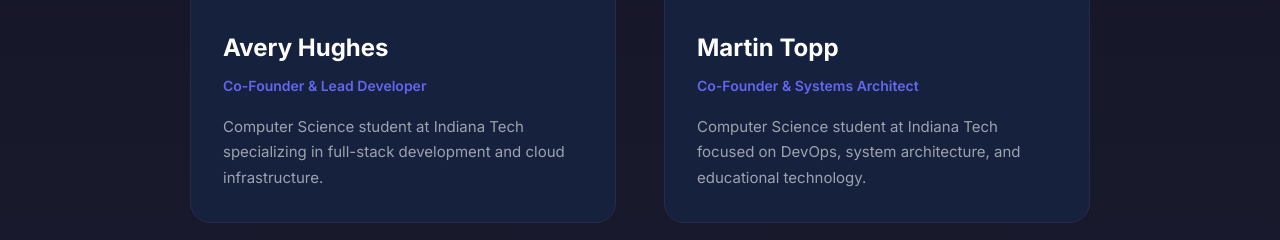
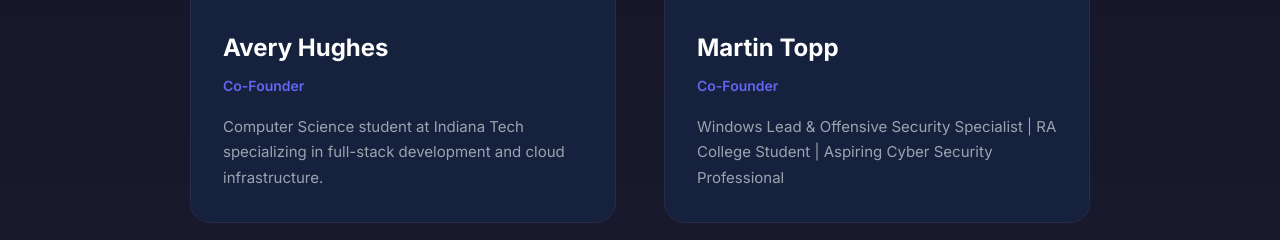
Before and after one commit to ClassCloud-LearnAnywhere/ClassCloudWebsite, a plain HTML site: page index.html in a window 1280 px wide. Shown: the part 4436-4676 px from the top of the page. Drawn offline with Linux system fonts and the light colour scheme.

Commit message:
Update team member info and GitHub links
Updated GitHub profile links for Avery Hughes and Martin Topp. Modified their roles to 'Co-Founder' and revised Martin Topp's bio to reflect current responsibilities and interests.

```diff
--- a/index.html
+++ b/index.html
@@ -354,7 +354,7 @@
                                     <path fill-rule="evenodd" d="M.458 10C1.732 5.943 5.522 3 10 3s8.268 2.943 9.542 7c-1.274 4.057-5.064 7-9.542 7S1.732 14.057.458 10zM14 10a4 4 0 11-8 0 4 4 0 018 0z" clip-rule="evenodd"/>
                                 </svg>
                             </a>
-                            <a href="https://github.com/averyhughesindy" target="_blank" title="GitHub">
+                            <a href="https://github.com/avocado-avery" target="_blank" title="GitHub">
                                 <svg width="20" height="20" fill="currentColor" viewBox="0 0 24 24">
                                     <path d="M12 0c-6.626 0-12 5.373-12 12 0 5.302 3.438 9.8 8.207 11.387.599.111.793-.261.793-.577v-2.234c-3.338.726-4.033-1.416-4.033-1.416-.546-1.387-1.333-1.756-1.333-1.756-1.089-.745.083-.729.083-.729 1.205.084 1.839 1.237 1.839 1.237 1.07 1.834 2.807 1.304 3.492.997.107-.775.418-1.305.762-1.604-2.665-.305-5.467-1.334-5.467-5.931 0-1.311.469-2.381 1.236-3.221-.124-.303-.535-1.524.117-3.176 0 0 1.008-.322 3.301 1.23.957-.266 1.983-.399 3.003-.404 1.02.005 2.047.138 3.006.404 2.291-1.552 3.297-1.23 3.297-1.23.653 1.653.242 2.874.118 3.176.77.84 1.235 1.911 1.235 3.221 0 4.609-2.807 5.624-5.479 5.921.43.372.823 1.102.823 2.222v3.293c0 .319.192.694.801.576 4.765-1.589 8.199-6.086 8.199-11.386 0-6.627-5.373-12-12-12z"/>
                                 </svg>
@@ -368,7 +368,7 @@
                     </div>
                     <div class="team-info">
                         <h3>Avery Hughes</h3>
-                        <p class="team-role">Co-Founder & Lead Developer</p>
+                        <p class="team-role">Co-Founder</p>
                         <p class="team-bio">Computer Science student at Indiana Tech specializing in full-stack development and cloud infrastructure.</p>
                     </div>
                 </div>
@@ -383,7 +383,7 @@
                                     <path fill-rule="evenodd" d="M.458 10C1.732 5.943 5.522 3 10 3s8.268 2.943 9.542 7c-1.274 4.057-5.064 7-9.542 7S1.732 14.057.458 10zM14 10a4 4 0 11-8 0 4 4 0 018 0z" clip-rule="evenodd"/>
                                 </svg>
                             </a>
-                            <a href="https://github.com/techmt" target="_blank" title="GitHub">
+                            <a href="https://github.com/mt292" target="_blank" title="GitHub">
                                 <svg width="20" height="20" fill="currentColor" viewBox="0 0 24 24">
                                     <path d="M12 0c-6.626 0-12 5.373-12 12 0 5.302 3.438 9.8 8.207 11.387.599.111.793-.261.793-.577v-2.234c-3.338.726-4.033-1.416-4.033-1.416-.546-1.387-1.333-1.756-1.333-1.756-1.089-.745.083-.729.083-.729 1.205.084 1.839 1.237 1.839 1.237 1.07 1.834 2.807 1.304 3.492.997.107-.775.418-1.305.762-1.604-2.665-.305-5.467-1.334-5.467-5.931 0-1.311.469-2.381 1.236-3.221-.124-.303-.535-1.524.117-3.176 0 0 1.008-.322 3.301 1.23.957-.266 1.983-.399 3.003-.404 1.02.005 2.047.138 3.006.404 2.291-1.552 3.297-1.23 3.297-1.23.653 1.653.242 2.874.118 3.176.77.84 1.235 1.911 1.235 3.221 0 4.609-2.807 5.624-5.479 5.921.43.372.823 1.102.823 2.222v3.293c0 .319.192.694.801.576 4.765-1.589 8.199-6.086 8.199-11.386 0-6.627-5.373-12-12-12z"/>
                                 </svg>
@@ -397,8 +397,8 @@
                     </div>
                     <div class="team-info">
                         <h3>Martin Topp</h3>
-                        <p class="team-role">Co-Founder & Systems Architect</p>
-                        <p class="team-bio">Computer Science student at Indiana Tech focused on DevOps, system architecture, and educational technology.</p>
+                        <p class="team-role">Co-Founder</p>
+                        <p class="team-bio">Windows Lead & Offensive Security Specialist | RA College Student | Aspiring Cyber Security Professional</p>
                     </div>
                 </div>
             </div>
```
